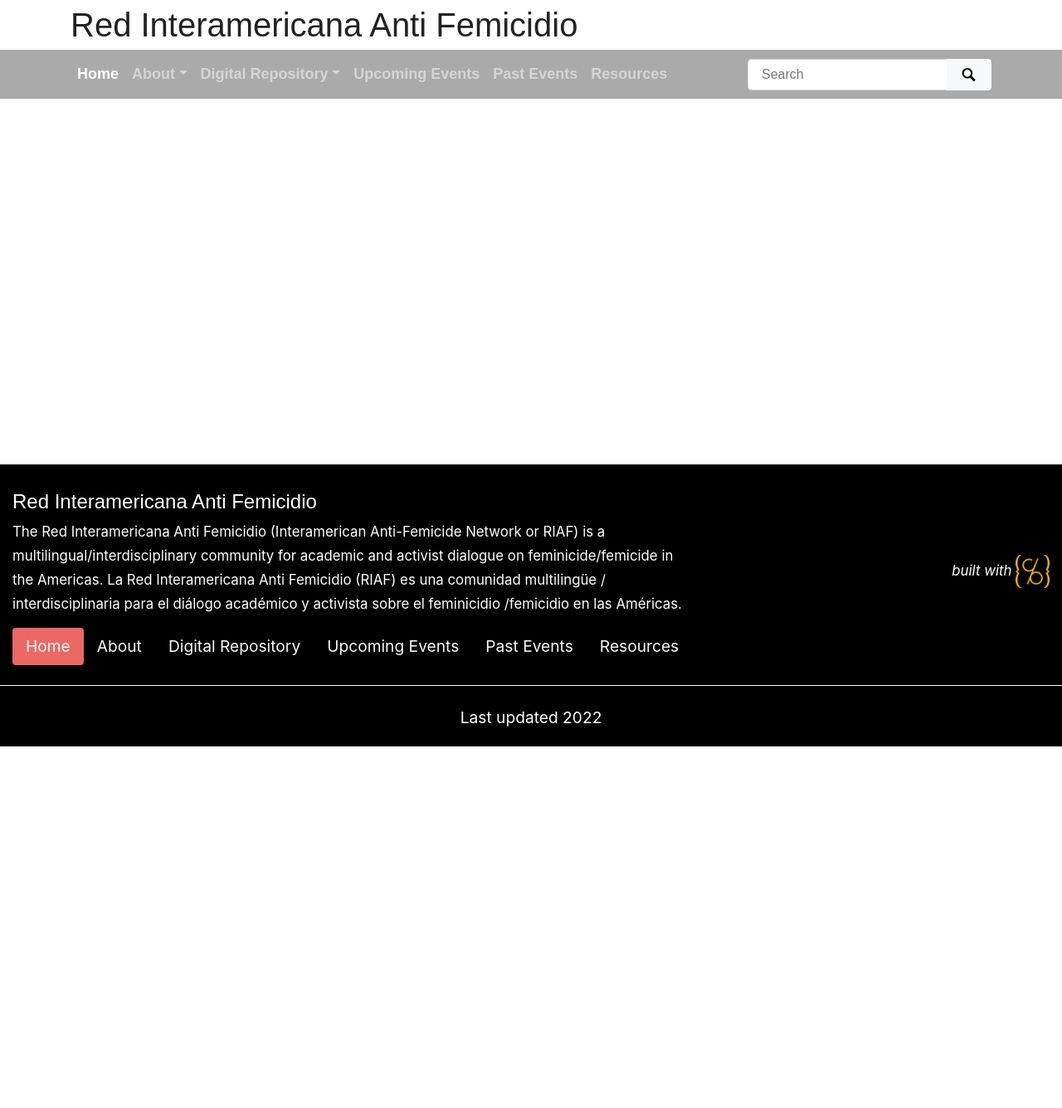
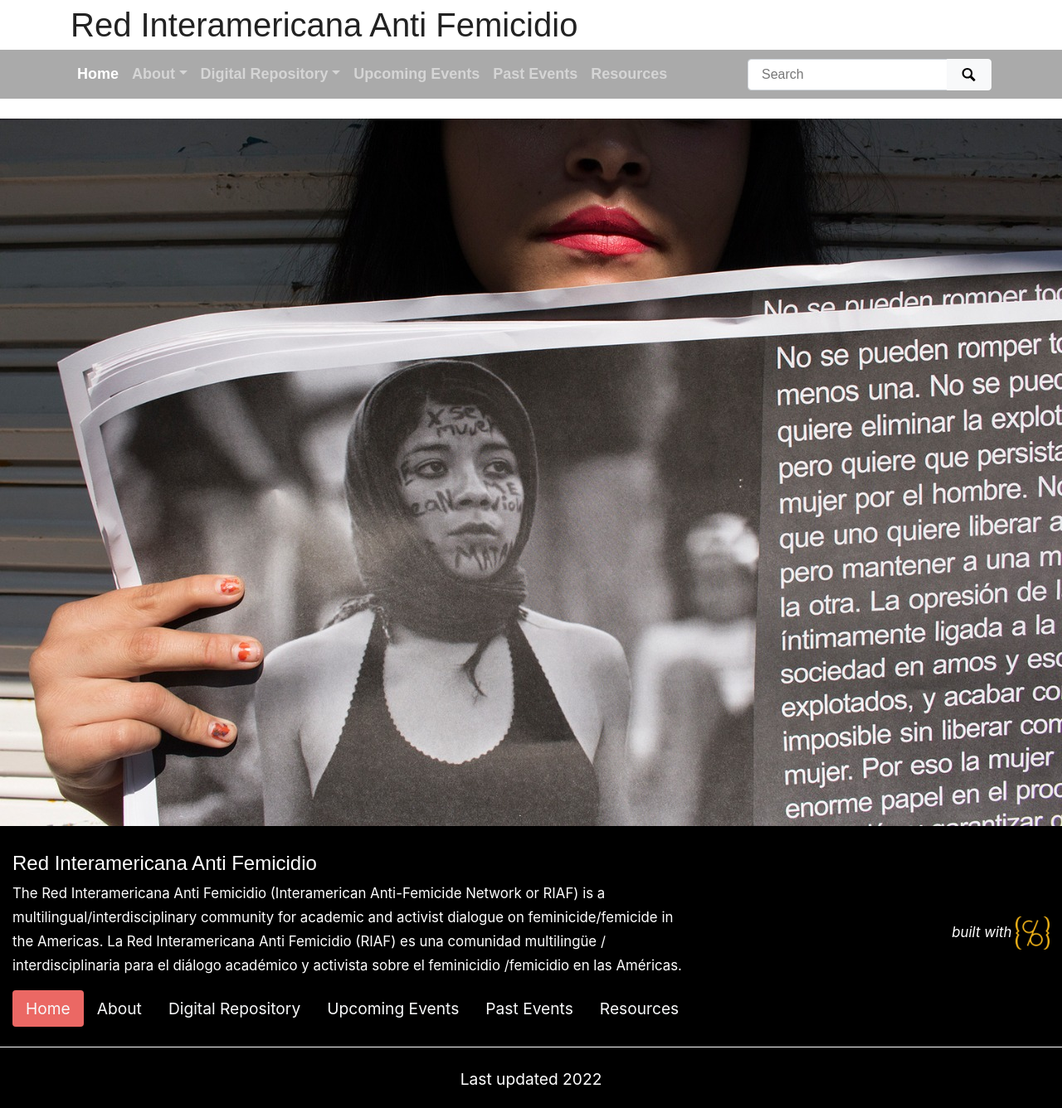
Before and after one commit to riaf-red/riaf-red.github.io, a Jekyll site: the page built from index.md, in a window 1280 px wide. Shown: the whole page at 83% size. Built offline with Jekyll 4.4.1, drawn with Linux system fonts in a browser that asks for light colours; nearby versions of some CDN libraries; some web fonts are replaced; before the commit the page ends 900 px from its top, so only the background shows below that.

Commit message:
add new layout and image

```diff
--- /dev/null
+++ b/_layouts/full-width-page-home.html
@@ -0,0 +1,7 @@
+---
+layout: default
+---
+<div class="container-fluid my-4">
+    {{ content }}
+</div>
+<img src="/objects/arte00001.jpg" alt="photo of Woman holding newspaper">
--- a/index.md
+++ b/index.md
@@ -1,4 +1,4 @@
 ---
-layout: full-width-page
+layout: full-width-page-home
 title: Home
 ---
```
